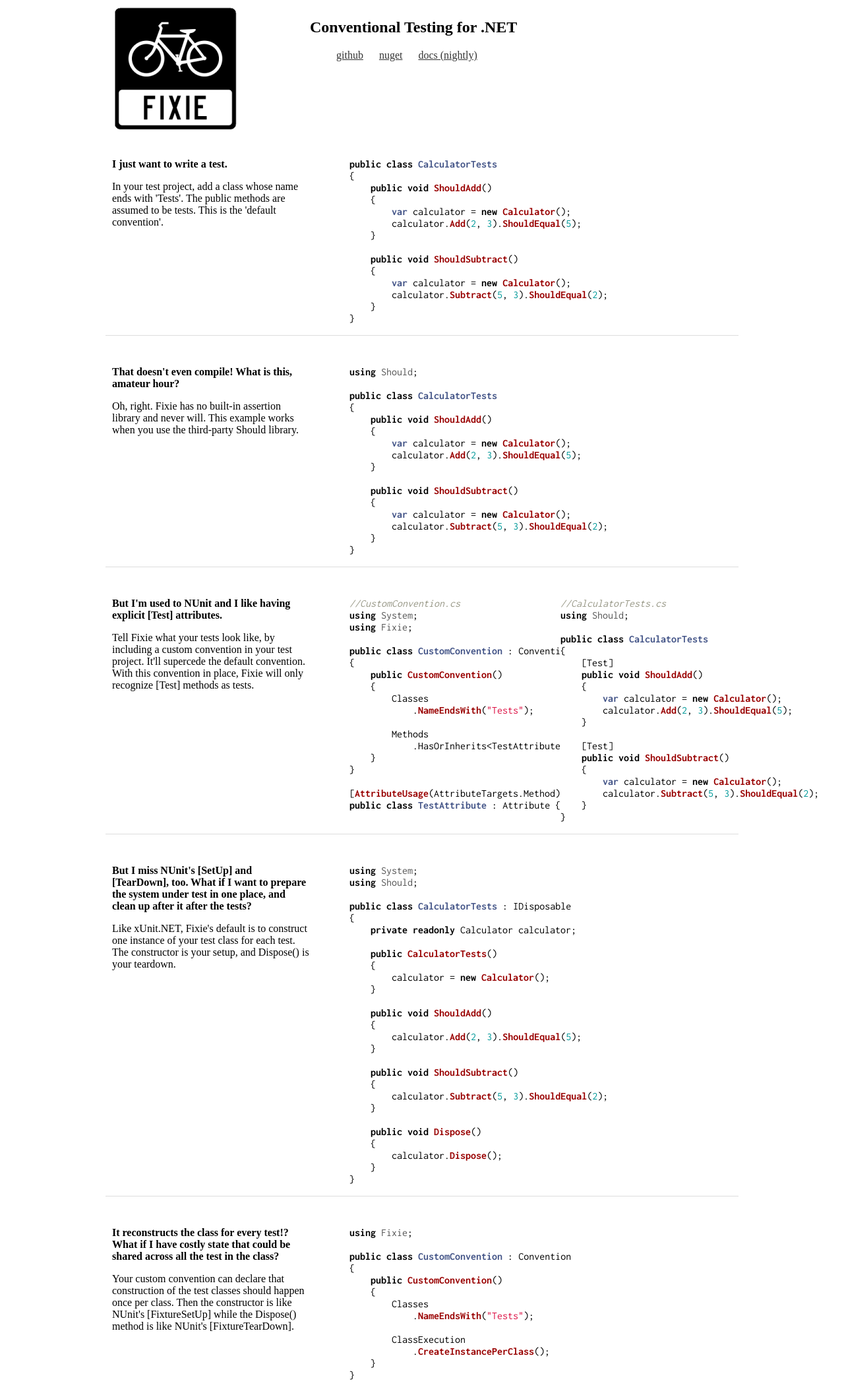
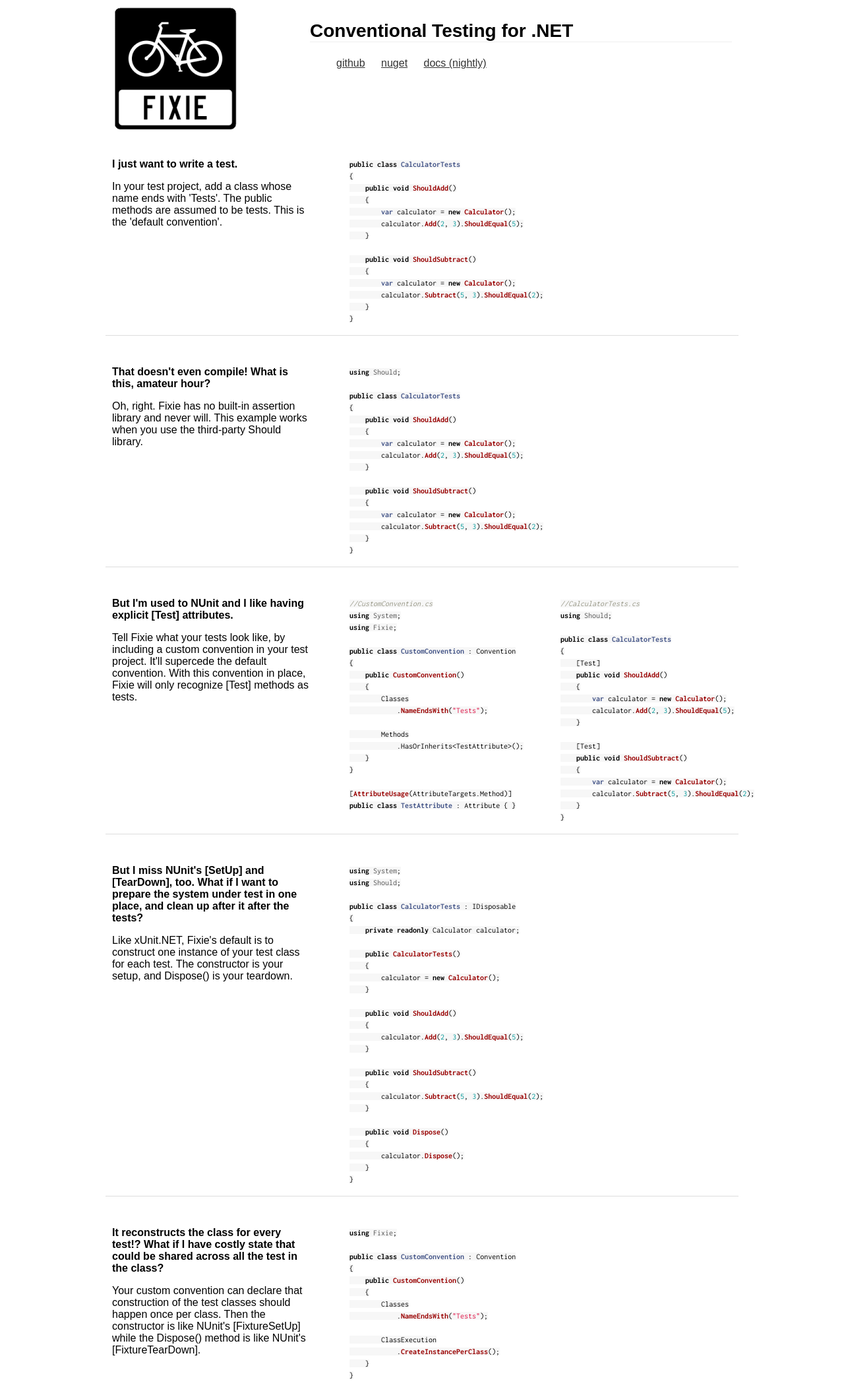
Before and after one commit to fixie/fixie.github.io, a Jekyll site: the page built from index.html, in a window 1280 px wide. Shown: the whole page at 66% size. Built offline with Jekyll 4.4.1, drawn with Linux system fonts in a browser that asks for light colours.

Commit message:
Update base.css

```diff
--- a/stylesheets/base.css
+++ b/stylesheets/base.css
@@ -1,8 +1,41 @@
 body {
   background: #fff;
-  font: "HelveticaNeue", "Helvetica Neue", Helvetica, Arial, sans-serif;
 }
 
-hr { border: solid #ddd; border-width: 1px 0 0; clear: both; margin: 10px 0 30px; height: 0; }
-a, a:visited { color: #333; text-decoration: underline; outline: 0; }
-a:hover, a:focus { color: #000; }
+hr {
+  border: solid #ddd;
+  border-width: 1px 0 0;
+  clear: both;
+  margin: 10px 0 30px;
+  height: 0;
+}
+
+a, a:visited {
+  color: #333;
+  text-decoration: underline;
+  outline: 0;
+}
+
+a:hover, a:focus {
+  color: #000;
+}
+
+html {
+  font-family: sans-serif;
+  font-size: 16px;
+}
+
+code {
+  font: 12px Consolas, "Liberation Mono", Menlo, Courier, monospace;
+  background-color: #f7f7f7;
+}
+
+h1 {
+  font-size: 2.25em;
+  border-bottom: 1px solid #000;
+}
+
+h2 {
+  font-size: 1.75em;
+  border-bottom: 1px solid #eee;
+}
```
